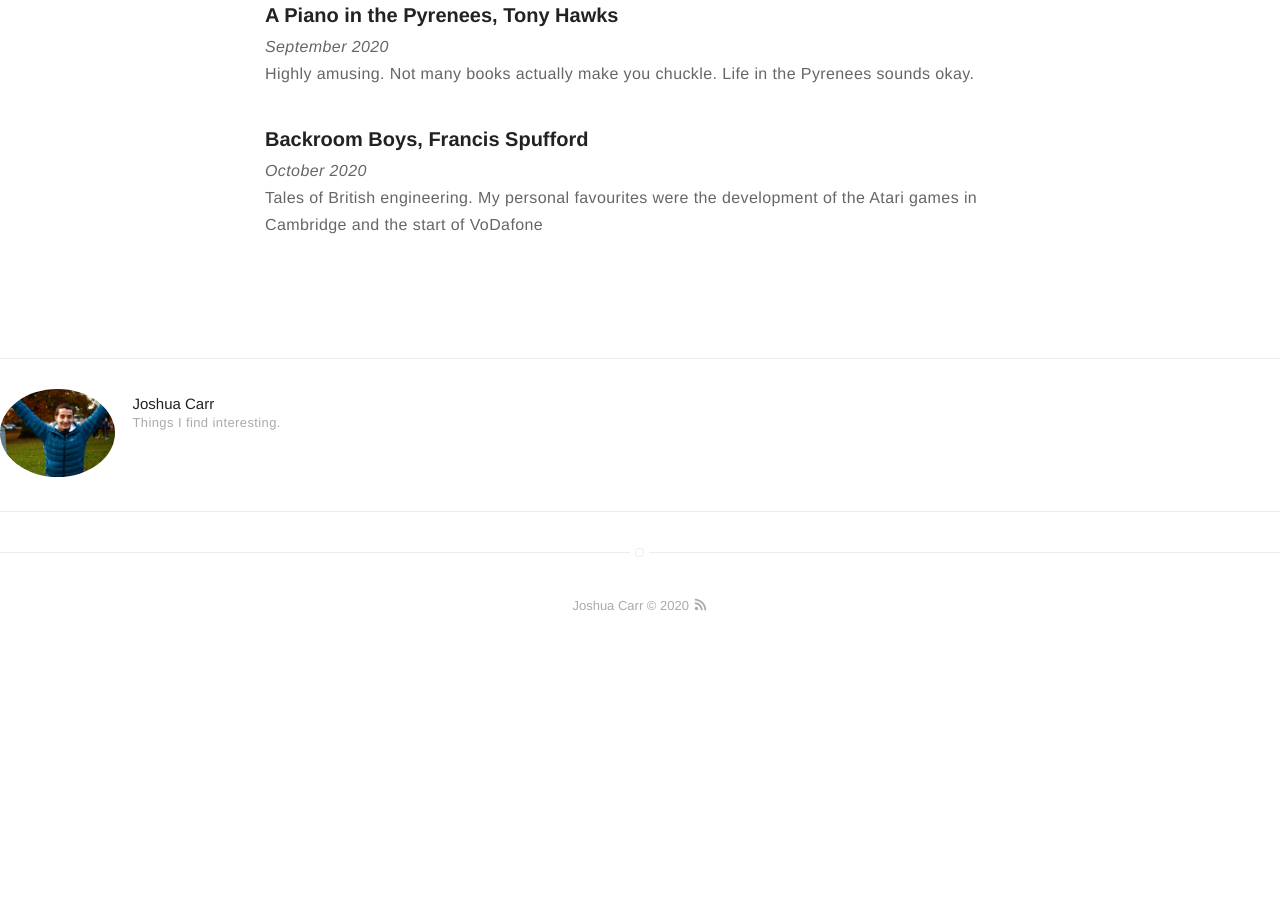
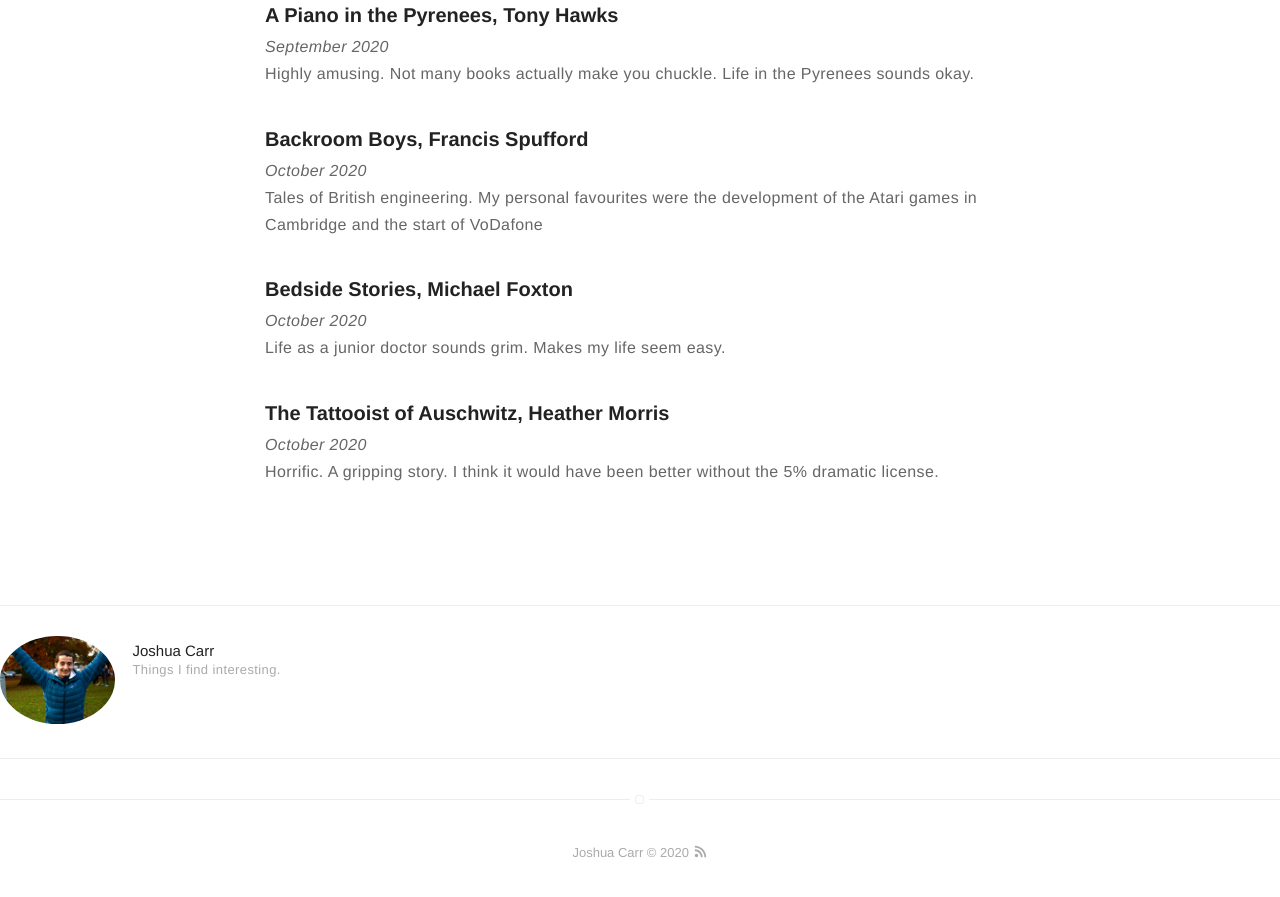
Before and after one commit to jc782/jc782.github.io, a Jekyll site: the page built from _posts/2020-04-06-BookReviews.markdown, in a window 1280 px wide and 900 px high, scrolled down 3627 px. Shown: the top 897 px of the window. Built offline with Jekyll 4.4.1, drawn with Linux system fonts in a browser that asks for light colours; before the commit the page ends 4280 px from its top, so only the background shows below that.

```diff
--- a/_posts/2020-04-06-BookReviews.markdown
+++ b/_posts/2020-04-06-BookReviews.markdown
@@ -121,6 +121,17 @@ Interesting book that bounced around. An appreciation for power consumption / po
 *September 2020*
 Highly amusing. Not many books actually make you chuckle. Life in the Pyrenees sounds okay.
 
+
 ### Backroom Boys, Francis Spufford
 *October 2020*
 Tales of British engineering. My personal favourites were the development of the Atari games in Cambridge and the start of VoDafone
+
+
+### Bedside Stories, Michael Foxton
+*October 2020*
+Life as a junior doctor sounds grim. Makes my life seem easy.
+
+
+### The Tattooist of Auschwitz, Heather Morris
+*October 2020*
+Horrific. A gripping story. I think it would have been better without the 5% dramatic license.
```
Also changed, not shown: _posts/2020-10-25-Southwest-2020.markdown (added, +67 -0 lines).
